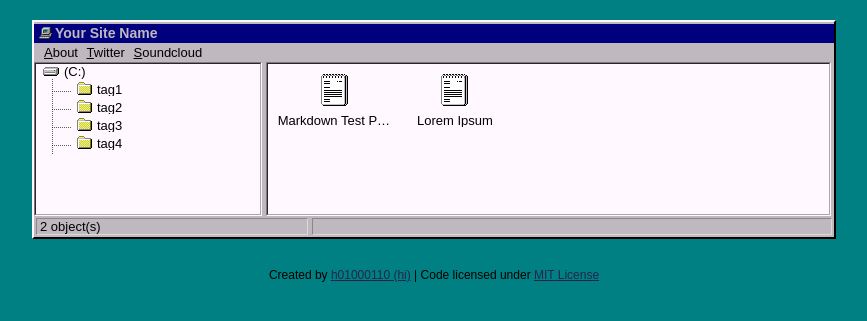
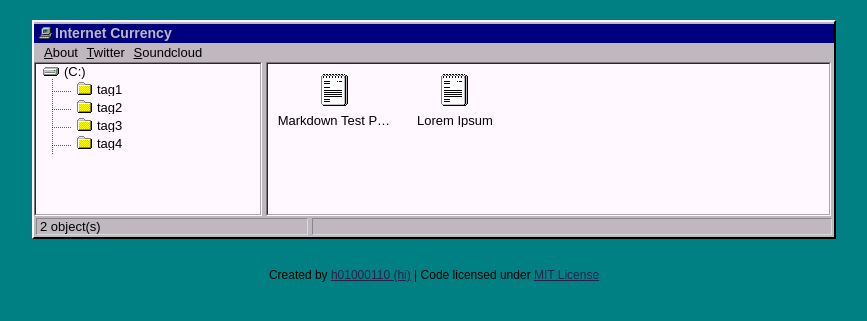
Before and after one commit to internetcurrency/icstore, a Jekyll site: the page built from index.html, in a window 1280 px wide. Shown: the top 321 px of the page, without its empty margins (206-1073 px from the left). Built offline with Jekyll 4.4.1, drawn with Linux system fonts in a browser that asks for light colours.

Commit message:
Update _config.yml

```diff
--- a/_config.yml
+++ b/_config.yml
@@ -3,8 +3,8 @@ url: "http://internetcurrency.github.io"
 baseurl: ''
 
 # variables
-name: Your Site Name
-description: Your description here
+name: Internet Currency
+description: $$$
 google_verification: null
 
 
```
